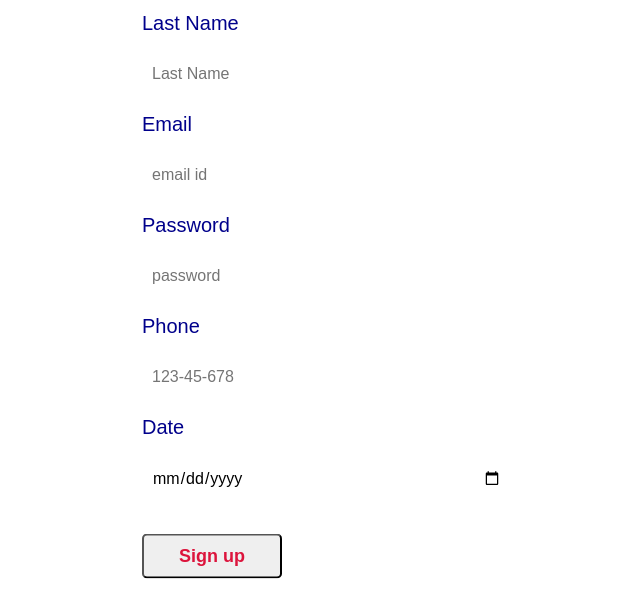
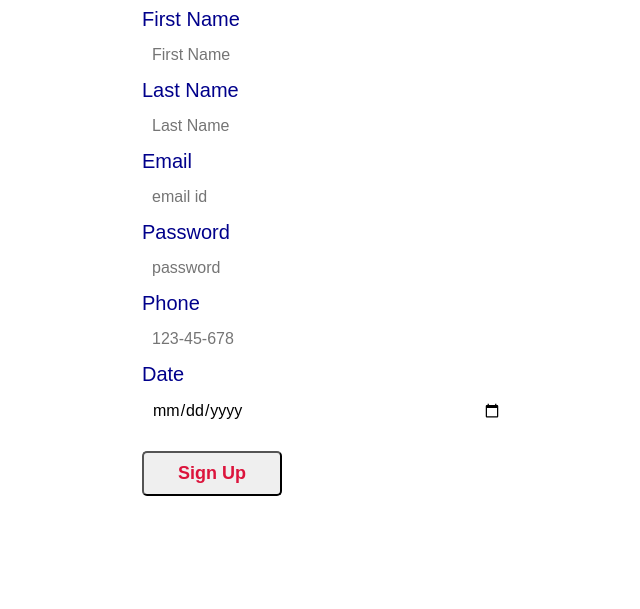
Before and after one commit to Prave1305/Login-Page, a plain HTML site: page Sign up.html in a window 1280 px wide. Shown: the part 203-812 px from the top of the page, without its empty margins (323-963 px from the left). Drawn offline with Linux system fonts and the light colour scheme.

Commit message:
modified file

```diff
--- a/Sign up.html
+++ b/Sign up.html
@@ -8,19 +8,19 @@
         <div class="registration-form">
             <h1>Sign Up</h1>
             <form action="#" method="post">
-                <p>First Name</p>
+                <label for=Fname>First Name</label>
                 <input type="text" name="fname" placeholder="First Name">
-                <p>Last Name</p>
+                <label for=lname>Last Name</label>
                 <input type="text" name="lname" placeholder="Last Name">
-                <p>Email</p>
+                <label for=email>Email</label>
                 <input type="email" name="email" placeholder="email id">
-                <p>Password</p>
+                <label for=password>Password</label>
                 <input type="password" name="password" placeholder="password">
-                <p>Phone</p>
+                <label for=phone>Phone</label>
                 <input type="tel" name="phone" placeholder="123-45-678">
-                <p>Date</p>
+                <label for=date>Date</label>
                 <input type="date" name="date" placeholder="mm/dd/year">
-                <p><button type="submit">Sign up</button></p>
+                <button type="button">Sign Up </button>
             </form>
         </div>
     </body>
--- a/style.css
+++ b/style.css
@@ -24,7 +24,7 @@ body{
     margin: 40px 0;
 }
 
-.login-form p, .registration-form p {
+.login-form label, .registration-form label {
     font-size: 20px;
     margin: 15px 0;
 
```
Also changed, not shown: index.html (+3 -3 lines).
